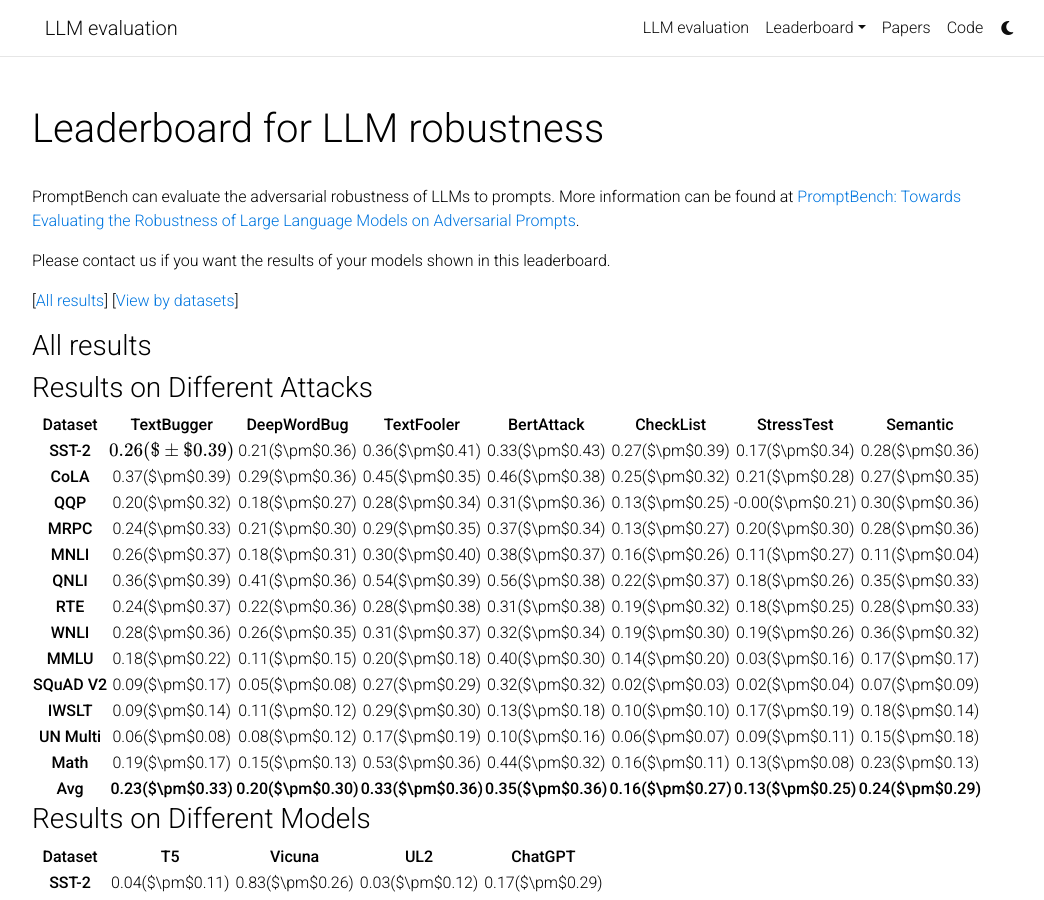
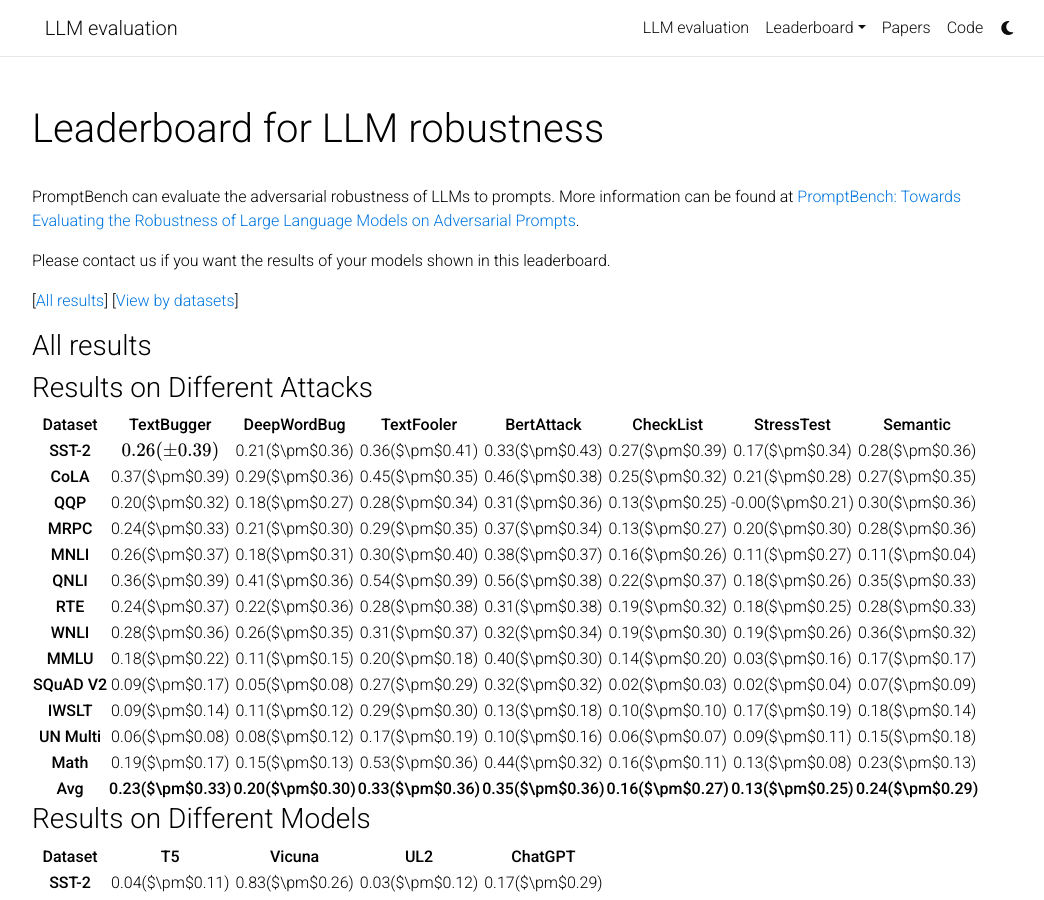
Before and after one commit to llm-eval/llm-eval.github.io, a Jekyll site: the page built from _pages/advprompt.md, in a window 1280 px wide and 900 px high. Shown: the whole window, without its empty margins (111-1155 px from the left). Built offline with Jekyll 4.4.1, drawn with Linux system fonts in a browser that asks for light colours; comment, search, counter and statistics services are not loaded; a style sheet for code colours, icons or effects is not loaded.

Commit message:
upd: mth

```diff
--- a/_pages/advprompt.md
+++ b/_pages/advprompt.md
@@ -23,7 +23,7 @@
 
 | **Dataset**  | **TextBugger**             | **DeepWordBug**            | **TextFooler**             | **BertAttack**             | **CheckList**              | **StressTest**              | **Semantic**               |
 |:------------:|:--------------------------:|:--------------------------:|:--------------------------:|:--------------------------:|:--------------------------:|:---------------------------:|:--------------------------:|
-| **SST-2**    | $$0.26($\pm$0.39)$$ | 0.21($\pm$0.36) | 0.36($\pm$0.41) | 0.33($\pm$0.43) | 0.27($\pm$0.39) | 0.17($\pm$0.34)  | 0.28($\pm$0.36) |
+| **SST-2**    | $$0.26(\pm0.39)$$ | 0.21($\pm$0.36) | 0.36($\pm$0.41) | 0.33($\pm$0.43) | 0.27($\pm$0.39) | 0.17($\pm$0.34)  | 0.28($\pm$0.36) |
 | **CoLA**     | 0.37($\pm$0.39) | 0.29($\pm$0.36) | 0.45($\pm$0.35) | 0.46($\pm$0.38) | 0.25($\pm$0.32) | 0.21($\pm$0.28)  | 0.27($\pm$0.35) |
 | **QQP**      | 0.20($\pm$0.32) | 0.18($\pm$0.27) | 0.28($\pm$0.34) | 0.31($\pm$0.36) | 0.13($\pm$0.25) | -0.00($\pm$0.21) | 0.30($\pm$0.36) |
 | **MRPC**     | 0.24($\pm$0.33) | 0.21($\pm$0.30) | 0.29($\pm$0.35) | 0.37($\pm$0.34) | 0.13($\pm$0.27) | 0.20($\pm$0.30)  | 0.28($\pm$0.36) |
```
